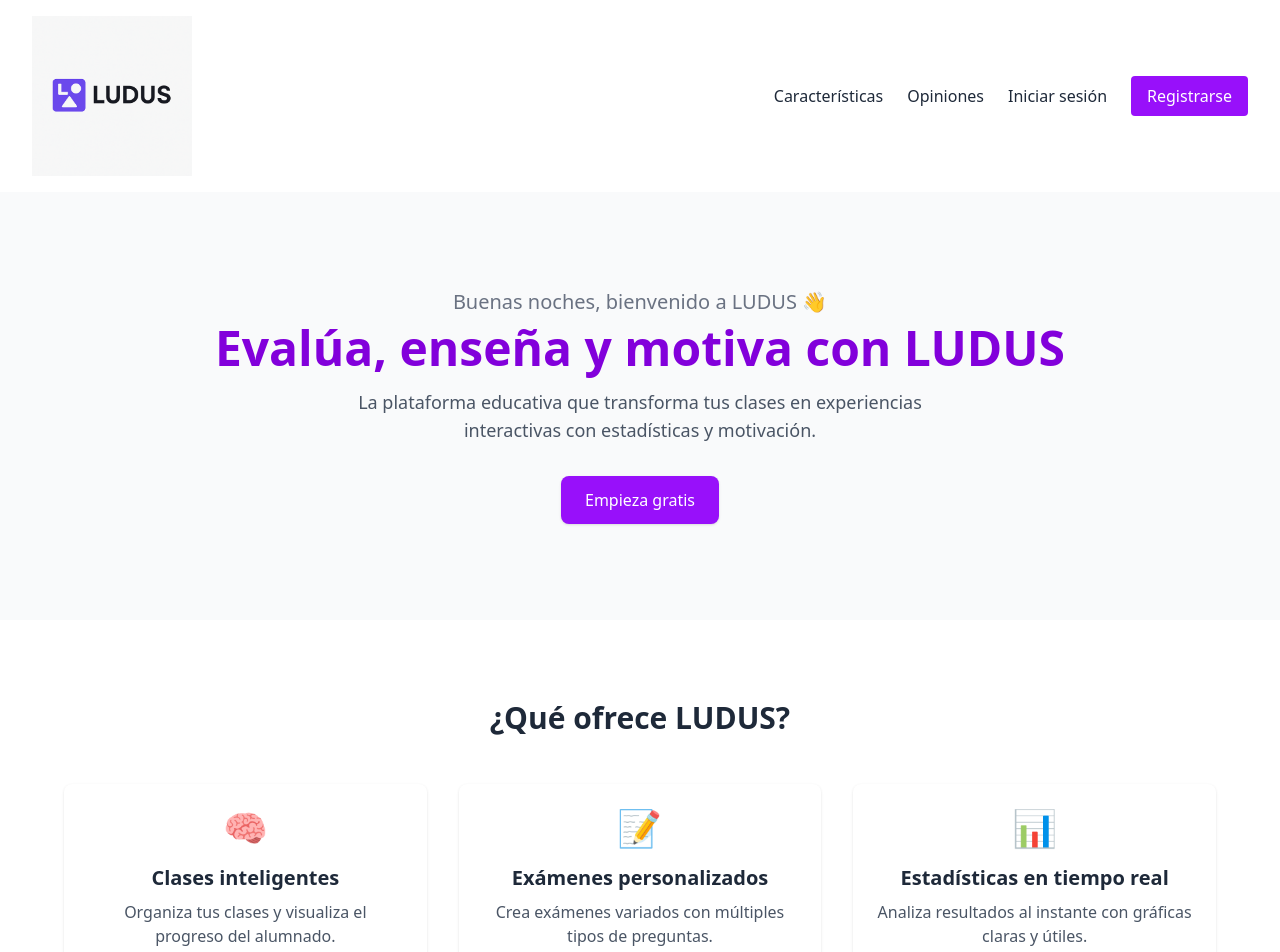
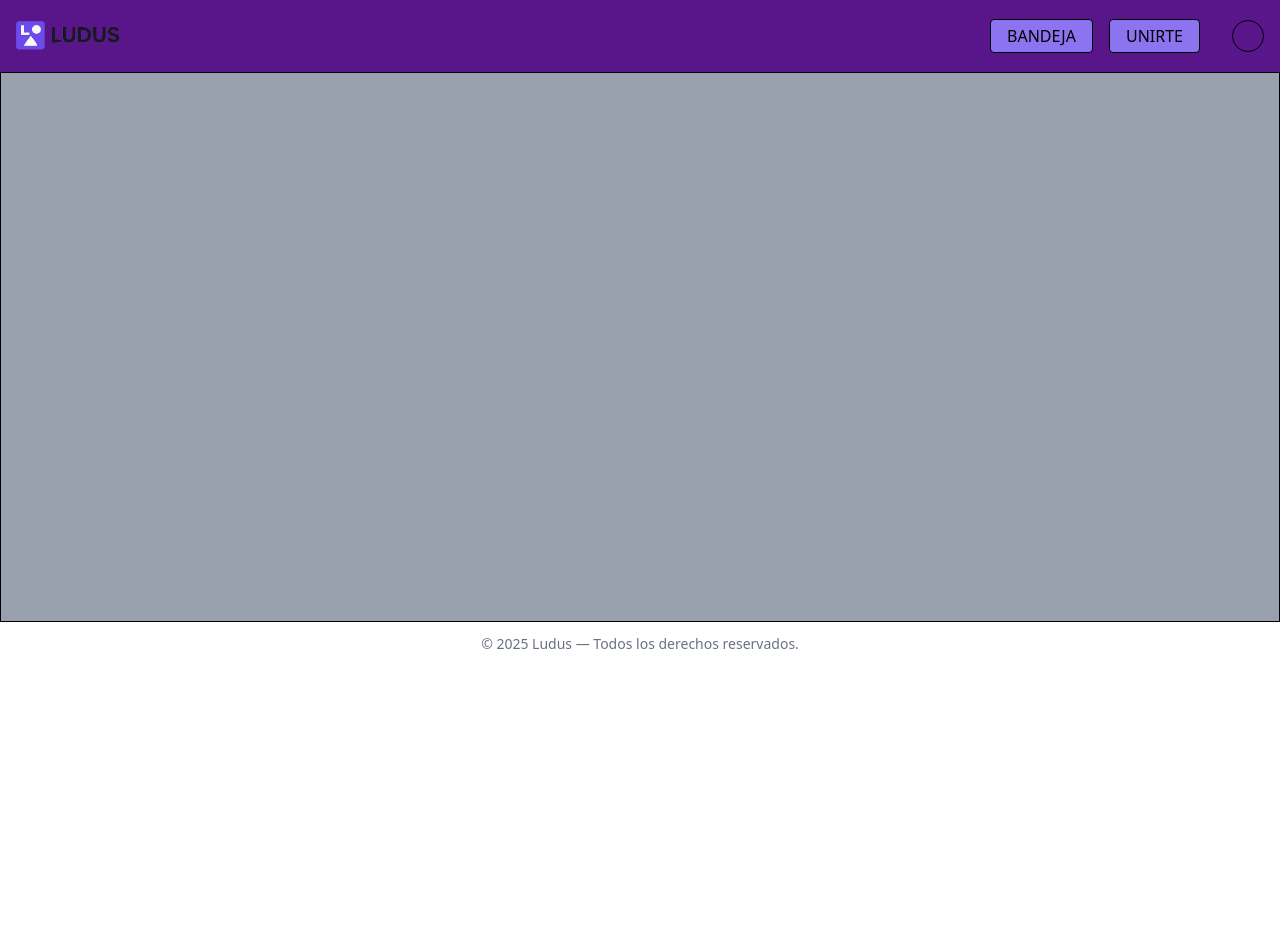
Before and after one commit to Pedro-Antonio28/fronttfg, a React (Vite) app: page / in a window 1280 px wide. Shown: the top 952 px of the page. After the commit the page ends 800 px from the top, so only its background shows below. Built offline with nearby package versions, Linux system fonts and the light colour scheme.

Commit message:
feat:design of the layout

```diff
--- a/package.json
+++ b/package.json
@@ -14,18 +14,20 @@
     "motion": "^12.9.4",
     "react": "^19.0.0",
     "react-dom": "^19.0.0",
-    "react-router-dom": "^7.5.3",
-    "tailwindcss": "^4.1.5"
+    "react-router-dom": "^7.5.3"
   },
   "devDependencies": {
     "@eslint/js": "^9.22.0",
     "@types/react": "^19.0.10",
     "@types/react-dom": "^19.0.4",
     "@vitejs/plugin-react-swc": "^3.8.0",
+    "autoprefixer": "^10.4.21",
     "eslint": "^9.22.0",
     "eslint-plugin-react-hooks": "^5.2.0",
     "eslint-plugin-react-refresh": "^0.4.19",
     "globals": "^16.0.0",
+    "postcss": "^8.5.3",
+    "tailwindcss": "^4.1.5",
     "vite": "^6.3.1"
   }
 }
--- a/src/modules/home/pages/HomePage.jsx
+++ b/src/modules/home/pages/HomePage.jsx
@@ -5,6 +5,9 @@
 import Feature from '@/shared/components/Feature';
 import Testimonial from '@/shared/components/Testimonial';
 import Footer from '@/shared/components/Footer';
+import Layout from "../../../shared/components/Layout.jsx";
+
+import ContentArea from "../../../shared/components/ContentArea.jsx";
 
 const HomePage = () => {
     const [greeting, setGreeting] = useState('');
@@ -17,66 +20,9 @@
     else setGreeting('Buenas noches');
   }, []);
   return (
-    <div className="min-h-screen bg-white text-gray-800">
-      <Header />
-
-      {/* Hero */}
-      <section className="text-center py-24 px-6 bg-gray-50">
-      <motion.h2
-          initial={{ opacity: 0, y: -30 }}
-          animate={{ opacity: 1, y: 0 }}
-          transition={{ duration: 0.6 }}
-          className="text-xl font-medium text-gray-500 mb-2"
-        >
-          {greeting}, bienvenido a LUDUS 👋
-        </motion.h2>
-        <motion.h2
-          initial={{ opacity: 0, y: -30 }}
-          animate={{ opacity: 1, y: 0 }}
-          transition={{ duration: 0.6 }}
-          className="text-4xl md:text-5xl font-extrabold mb-4 text-purple-700"
-        >
-          Evalúa, enseña y motiva con LUDUS
-        </motion.h2>
-        <motion.p
-          initial={{ opacity: 0 }}
-          animate={{ opacity: 1 }}
-          transition={{ delay: 0.3 }}
-          className="text-lg text-gray-600 max-w-xl mx-auto mb-8"
-        >
-          La plataforma educativa que transforma tus clases en experiencias interactivas con estadísticas y motivación.
-        </motion.p>
-        <motion.a
-          whileHover={{ scale: 1.05 }}
-          whileTap={{ scale: 0.95 }}
-          href="/register"
-          className="inline-block bg-purple-600 text-white px-6 py-3 rounded-lg shadow hover:bg-purple-700 transition"
-        >
-          Empieza gratis
-        </motion.a>
-      </section>
-
-      {/* Features */}
-      <section id="features" className="py-20 px-6">
-        <h3 className="text-3xl font-bold text-center mb-12">¿Qué ofrece LUDUS?</h3>
-        <div className="grid grid-cols-1 md:grid-cols-3 gap-8 max-w-6xl mx-auto">
-          <Feature icon="🧠" title="Clases inteligentes" desc="Organiza tus clases y visualiza el progreso del alumnado." />
-          <Feature icon="📝" title="Exámenes personalizados" desc="Crea exámenes variados con múltiples tipos de preguntas." />
-          <Feature icon="📊" title="Estadísticas en tiempo real" desc="Analiza resultados al instante con gráficas claras y útiles." />
-        </div>
-      </section>
-
-      {/* Testimonios */}
-      <section id="testimonials" className="py-20 bg-gray-100 px-6">
-        <h3 className="text-3xl font-bold text-center mb-12">Lo que opinan los docentes</h3>
-        <div className="flex flex-col md:flex-row gap-8 justify-center max-w-5xl mx-auto">
-          <Testimonial name="María P." text="Con LUDUS mis clases han mejorado. Los alumnos están motivados y yo tengo control total de su progreso." />
-          <Testimonial name="Carlos G." text="Es muy fácil crear exámenes y ver dónde falla cada grupo. Me ha ahorrado muchísimo tiempo." />
-        </div>
-      </section>
-
-      <Footer />
-    </div>
+      <div>
+      <Layout />
+      </div>
   );
 };
 
--- /dev/null
+++ b/src/shared/components/ContentArea.jsx
@@ -0,0 +1,11 @@
+
+
+const ContentArea = () => {
+    return (
+        <div className="min-h-[550px] bg-gray-400 border  shadow-sm p-4">
+
+        </div>
+    );
+}
+
+export default ContentArea;
--- a/src/shared/components/Footer.jsx
+++ b/src/shared/components/Footer.jsx
@@ -1,5 +1,5 @@
 const Footer = () => (
-    <footer className="bg-white text-center py-6 border-t text-sm text-gray-500">
+    <footer className="bg-white text-center py-3 h-2  text-sm text-gray-500">
       © {new Date().getFullYear()} Ludus — Todos los derechos reservados.
     </footer>
   );
--- a/src/shared/components/Header.jsx
+++ b/src/shared/components/Header.jsx
@@ -3,19 +3,24 @@
 import { Link } from 'react-router-dom';
 
 const Header = () => (
-  <header className="flex justify-between items-center px-8 py-4 shadow">
-    <div className="flex items-center gap-3">
-      <Link to="/">
-        <img src={logo} alt="Ludus logo" className="w-40 h-40 cursor-pointer" />
-      </Link>
-    </div>
-    <nav className="flex gap-6 items-center">
-      <a href="#features" className="hover:text-purple-600">Características</a>
-      <a href="#testimonials" className="hover:text-purple-600">Opiniones</a>
-      <a href="#" className="hover:text-purple-600">Iniciar sesión</a>
-      <a href="#" className="bg-purple-600 text-white px-4 py-2 rounded hover:bg-purple-700 transition">Registrarse</a>
-    </nav>
-  </header>
+    <header className="flex items-center justify-between px-4 py-4 bg-purple-900 shadow-md">
+        {/* Logo */}
+        <div className="flex items-center h-10 w-32 overflow-hidden">
+            <img src={logo} alt="Logo" className="h-full object-contain scale-350 transform translate-x-8" />
+        </div>
+
+        {/* Botones */}
+        <div className="flex items-center gap-4">
+            <button className="text-black border border-black px-4 py-1 bg-[#8c73ef] rounded hover:scale-105">
+                BANDEJA
+            </button>
+            <button className="text-black border border-black px-4 py-1 bg-[#8c73ef] rounded hover:scale-105">
+                UNIRTE
+            </button>
+            {/* Circulo o avatar */}
+            <div className="w-8 h-8 rounded-full border border-black ml-4 hover:scale-105"></div>
+        </div>
+    </header>
 );
 
 export default Header;
--- /dev/null
+++ b/src/shared/components/Layout.jsx
@@ -0,0 +1,21 @@
+import React from 'react';
+import Header from './Header';
+import ContentArea from "./ContentArea.jsx";
+import Footer from './Footer';
+
+const Layout = ({children, showFooter = true} ) => {
+    return (
+        <div className="min-h-screen flex flex-col">
+
+            <Header />
+
+            <ContentArea />
+
+            {showFooter && (
+                <Footer />
+            )}
+        </div>
+    );
+};
+
+export default Layout;
```
Also changed, not shown: src/shared/assets/images/logo.png, 1 other file (tests, documents, lock files or other folders).
